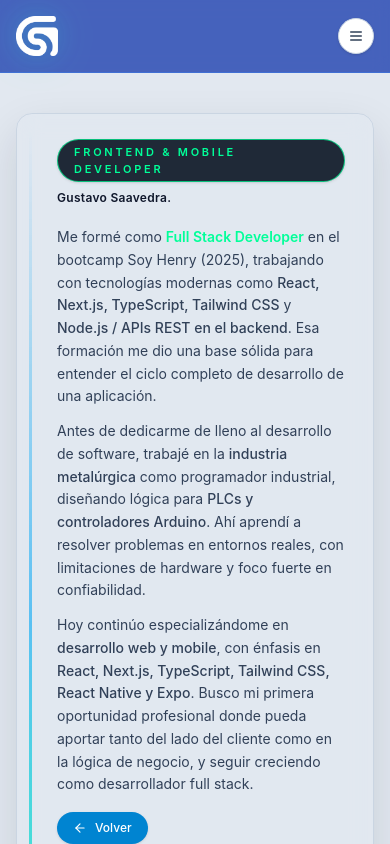
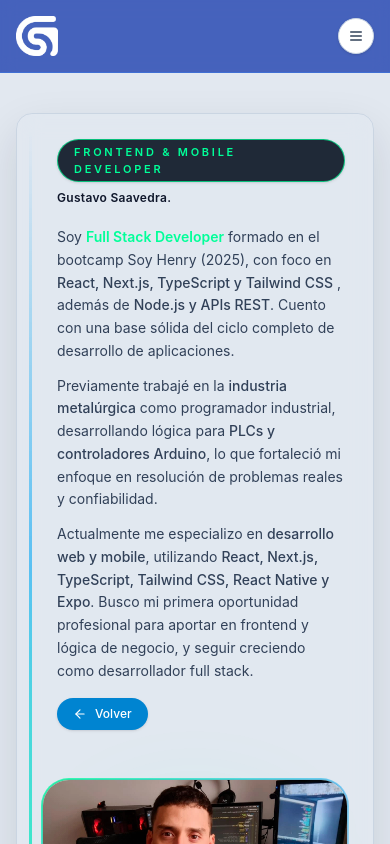
Before and after one commit to GGustavoSaavedra/portfolio, a Next.js app: page / in a window 390 px wide. Both pictures are taken after a click on the button "Más sobre mí". Shown: the top 844 px of the page. Built offline with nearby package versions, Linux system fonts and the light colour scheme.

Commit message:
Adjusting spacing and displaying skills on mobile

```diff
--- a/app/globals.css
+++ b/app/globals.css
@@ -33,31 +33,6 @@ section {
 }
 
 @layer utilities {
-  /* 🌬️ Animación de respiración del halo del logo */
-  @keyframes logoBreath {
-    0%,
-    100% {
-      opacity: 0.25;
-      transform: scale(0.95);
-      filter: blur(10px);
-    }
-    50% {
-      opacity: 0.45;
-      transform: scale(1.05);
-      filter: blur(14px);
-    }
-  }
-
-  .logo-breath {
-    background: radial-gradient(
-      circle,
-      rgb(var(--tertiary) / 0.7) 0%,
-      rgb(var(--tertiary) / 0) 70%
-    );
-    mix-blend-mode: screen;
-    animation: logoBreath 2.8s ease-in-out infinite;
-  }
-
   .no-scrollbar::-webkit-scrollbar {
     display: none;
   }
--- a/components/layout/navbar.tsx
+++ b/components/layout/navbar.tsx
@@ -23,9 +23,6 @@ export function Navbar() {
         {/* Izquierda: logo */}
         <Link href="/" className="flex items-center" onClick={handleClose}>
           <span className="relative inline-flex items-center justify-center">
-            {/* halo respiración */}
-            <span className="logo-breath pointer-events-none absolute -inset-2 rounded-full" />
-
             <Image
               src="/images/logoNavbar.webp"
               alt="Logo"
--- a/components/sections/hero-section.tsx
+++ b/components/sections/hero-section.tsx
@@ -46,7 +46,7 @@ export default function HeroSection() {
                     animate={{ opacity: 1, y: 0, rotateX: 0 }}
                     exit={{ opacity: 0, y: -10, rotateX: 5 }}
                     transition={{ duration: 0.25 }}
-                    className="space-y-5"
+                    className="space-y-5 md:min-h-full md:flex md:flex-col md:justify-center"
                   >
                     <div className="space-y-2">
                       <p className="inline-flex">
@@ -61,52 +61,46 @@ export default function HeroSection() {
 
                     <div className="space-y-3 text-sm leading-relaxed text-slate-700 dark:text-slate-300">
                       <p>
-                        Me formé como{" "}
+                        Soy{" "}
                         <span className="font-semibold text-tertiary">
                           Full Stack Developer
                         </span>{" "}
-                        en el bootcamp Soy Henry (2025), trabajando con
-                        tecnologías modernas como{" "}
+                        formado en el bootcamp Soy Henry (2025), con foco en{" "}
                         <span className="font-medium">
-                          React, Next.js, TypeScript, Tailwind CSS
+                          React, Next.js, TypeScript y Tailwind CSS
                         </span>{" "}
-                        y{" "}
-                        <span className="font-medium">
-                          Node.js / APIs REST en el backend
-                        </span>
-                        . Esa formación me dio una base sólida para entender el
-                        ciclo completo de desarrollo de una aplicación.
+                        , además de{" "}
+                        <span className="font-medium">Node.js y APIs REST</span>
+                        . Cuento con una base sólida del ciclo completo de
+                        desarrollo de aplicaciones.
                       </p>
 
                       <p>
-                        Antes de dedicarme de lleno al desarrollo de software,
-                        trabajé en la{" "}
+                        Previamente trabajé en la{" "}
                         <span className="font-medium">
                           industria metalúrgica
                         </span>{" "}
-                        como programador industrial, diseñando lógica para{" "}
+                        como programador industrial, desarrollando lógica para{" "}
                         <span className="font-medium">
                           PLCs y controladores Arduino
                         </span>
-                        . Ahí aprendí a resolver problemas en entornos reales,
-                        con limitaciones de hardware y foco fuerte en
-                        confiabilidad.
+                        , lo que fortaleció mi enfoque en resolución de
+                        problemas reales y confiabilidad.
                       </p>
 
                       <p>
-                        Hoy continúo especializándome en{" "}
+                        Actualmente me especializo en{" "}
                         <span className="font-medium">
                           desarrollo web y mobile
                         </span>
-                        , con énfasis en{" "}
+                        , utilizando{" "}
                         <span className="font-medium">
                           React, Next.js, TypeScript, Tailwind CSS, React Native
                           y Expo
                         </span>
-                        . Busco mi primera oportunidad profesional donde pueda
-                        aportar tanto del lado del cliente como en la lógica de
-                        negocio, y seguir creciendo como desarrollador full
-                        stack.
+                        . Busco mi primera oportunidad profesional para aportar
+                        en frontend y lógica de negocio, y seguir creciendo como
+                        desarrollador full stack.
                       </p>
                     </div>
                   </motion.div>
--- a/components/sections/skills-section.tsx
+++ b/components/sections/skills-section.tsx
@@ -80,23 +80,24 @@ export default function SkillsSection() {
   return (
     <Section id="skills" className="pt-10 pb-10">
       <div className="mx-auto max-w-6xl">
-        <div className="relative overflow-hidden rounded-2xl border border-slate-300 bg-slate-200/80 px-6 py-10 shadow-[0_18px_45px_rgba(15,23,42,0.12)] backdrop-blur-md dark:border-slate-800 dark:bg-slate-900/70 sm:px-10 lg:px-14">
+        <div className="relative overflow-hidden rounded-2xl border border-slate-300 bg-slate-200/80 px-5 py-8 shadow-[0_18px_45px_rgba(15,23,42,0.12)] backdrop-blur-md dark:border-slate-800 dark:bg-slate-900/70 sm:px-10 sm:py-10 lg:px-14">
           {/* Barra degradada superior (como en Proyectos) */}
           <div className="pointer-events-none absolute inset-x-10 top-0 h-[3px] rounded-full bg-gradient-to-r from-tertiary/0 via-tertiary to-tertiary/0" />
 
           {/* Glows decorativos suaves */}
-          <div className="pointer-events-none absolute -left-24 -top-24 h-52 w-52 rounded-full bg-brand-100/40 blur-3xl" />
+          <div className="pointer-events-none absolute -left-24 -top-24 h-52 w-52 rounded-full bg-tertiary/10 blur-3xl" />
           <div className="pointer-events-none absolute -right-24 bottom-0 h-52 w-52 rounded-full bg-sky-500/15 blur-3xl" />
 
-          <div className="relative space-y-8">
-            <header className="space-y-3 text-center">
+          <div className="relative space-y-6 sm:space-y-8">
+            <header className="text-center">
               <h2 className="text-2xl font-semibold tracking-tight text-slate-900 sm:text-3xl md:text-4xl dark:text-slate-50">
                 Tecnologías y herramientas
               </h2>
             </header>
 
-            {/* Grid responsiva, con cards más compactas */}
-            <div className="grid gap-4 sm:grid-cols-3 md:grid-cols-4 lg:grid-cols-5">
+            {/* Grid: 2 columnas en mobile + scroll interno con alto fijo */}
+            <div className="max-h-[520px] overflow-y-auto no-scrollbar pr-1 sm:max-h-none sm:overflow-visible">
+              <div className="grid grid-cols-2 gap-4 sm:grid-cols-3 md:grid-cols-4 lg:grid-cols-5">
                 {skills.map((skill) => (
                   <SkillCard
                     key={skill.title}
@@ -108,6 +109,7 @@ export default function SkillsSection() {
             </div>
           </div>
         </div>
+      </div>
     </Section>
   );
 }
```
Lines whose indentation alone changed are shown as unchanged.
